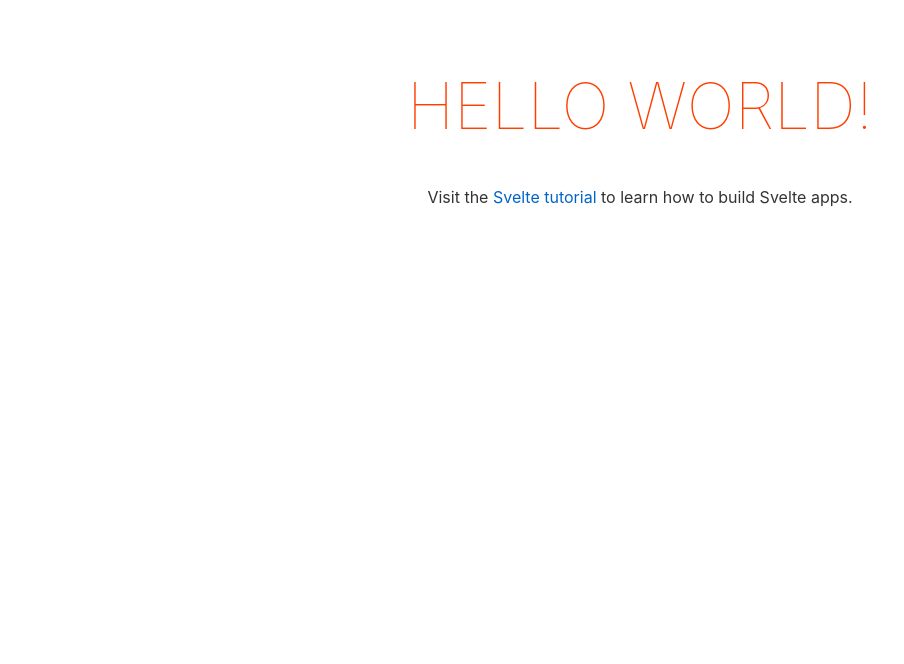
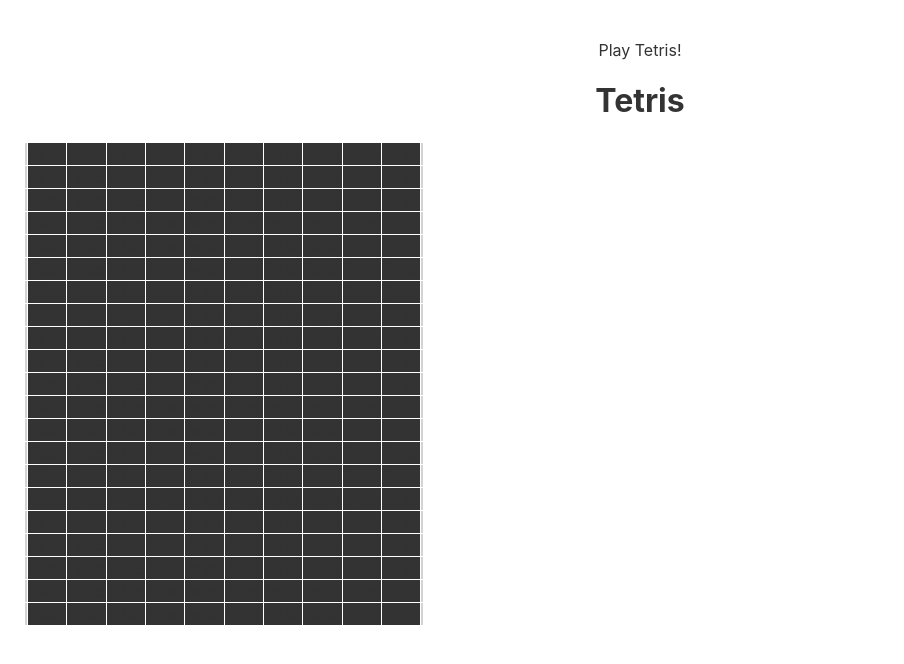
Before and after one commit to B-gooroom/tetris-svelte, a Svelte app: page / in a window 1280 px wide. Shown: the top 664 px of the page, without its empty margins (0-904 px from the left). Built offline with nearby package versions, Linux system fonts and the light colour scheme.

Commit message:
feat: markup

```diff
--- a/package.json
+++ b/package.json
@@ -10,12 +10,14 @@
   "devDependencies": {
     "@rollup/plugin-commonjs": "^17.0.0",
     "@rollup/plugin-node-resolve": "^11.0.0",
+    "node-sass": "^7.0.1",
     "rollup": "^2.3.4",
     "rollup-plugin-css-only": "^3.1.0",
     "rollup-plugin-livereload": "^2.0.0",
     "rollup-plugin-svelte": "^7.0.0",
     "rollup-plugin-terser": "^7.0.0",
-    "svelte": "^3.0.0"
+    "svelte": "^3.0.0",
+    "svelte-preprocess": "^4.10.6"
   },
   "dependencies": {
     "sirv-cli": "^2.0.0"
--- a/public/global.css
+++ b/public/global.css
@@ -61,3 +61,22 @@
 button:focus {
 	border-color: #666;
 }
+
+.playBoard {
+  background-color: #333;
+  width: 240px;
+  height: 400px;
+  border-collapse: collapse;
+}
+
+.playBoard td {
+	border: 1px solid white;
+}
+
+.playBoard td.fill {
+	background-color: aquamarine;
+}
+
+.playBoard td.extra {
+	background-color: lightgrey;
+}
--- a/rollup.config.js
+++ b/rollup.config.js
@@ -4,6 +4,7 @@
 import livereload from 'rollup-plugin-livereload';
 import { terser } from 'rollup-plugin-terser';
 import css from 'rollup-plugin-css-only';
+import sveltePreprocess from 'svelte-preprocess';
 
 const production = !process.env.ROLLUP_WATCH;
 
@@ -41,7 +42,12 @@
 			compilerOptions: {
 				// enable run-time checks when not in production
 				dev: !production
-			}
+			},
+			preprocess: sveltePreprocess({
+				scss: {
+					prependData: ['@import "./src/Tetris.scss";']
+				}
+			})
 		}),
 		// we'll extract any component CSS out into
 		// a separate file - better for performance
--- a/src/App.svelte
+++ b/src/App.svelte
@@ -1,10 +1,11 @@
 <script>
-	export let name;
+  import Header from "./components/Header.svelte";
+  import Tetris from "./components/Tetris.svelte";
 </script>
 
 <main>
-	<h1>Hello {name}!</h1>
-	<p>Visit the <a href="https://svelte.dev/tutorial">Svelte tutorial</a> to learn how to build Svelte apps.</p>
+  <Header />
+  <Tetris />
 </main>
 
 <style>
@@ -15,12 +16,12 @@
     margin: 0 auto;
   }
 
-	h1 {
+  /* h1 {
     color: #ff3e00;
     text-transform: uppercase;
     font-size: 4em;
     font-weight: 100;
-	}
+  } */
 
   @media (min-width: 640px) {
     main {
--- /dev/null
+++ b/src/Tetris.scss
@@ -0,0 +1,3 @@
+.playBoard {
+  background-color: aqua;
+}
--- /dev/null
+++ b/src/components/Header.svelte
@@ -0,0 +1,3 @@
+<header>
+  <p>Play Tetris!</p>
+</header>
--- /dev/null
+++ b/src/components/Tetris.svelte
@@ -0,0 +1,60 @@
+<script>
+  const iBlock = [0, 0];
+  const blocks = [
+    [false, false, false, false, false, false, false, false, false, false],
+    [false, false, false, false, false, false, false, false, false, false],
+    [false, false, false, false, false, false, false, false, false, false],
+    [false, false, false, false, false, false, false, false, false, false],
+    [false, false, false, false, false, false, false, false, false, false],
+    [false, false, false, false, false, false, false, false, false, false],
+    [false, false, false, false, false, false, false, false, false, false],
+    [false, false, false, false, false, false, false, false, false, false],
+    [false, false, false, false, false, false, false, false, false, false],
+    [false, false, false, false, false, false, false, false, false, false],
+    [false, false, false, false, false, false, false, false, false, false],
+    [false, false, false, false, false, false, false, false, false, false],
+    [false, false, false, false, false, false, false, false, false, false],
+    [false, false, false, false, false, false, false, false, false, false],
+    [false, false, false, false, false, false, false, false, false, false],
+    [false, false, false, false, false, false, false, false, false, false],
+    [false, false, false, false, false, false, false, false, false, false],
+    [false, false, false, false, false, false, false, false, false, false],
+    [false, false, false, false, false, false, false, false, false, false],
+    [false, false, false, false, false, false, false, false, false, false],
+    [false, false, false, false, false, false, false, false, false, false],
+  ];
+  const keyEvent = (event) => {
+    switch (event.key) {
+      case "ArrowLeft":
+        // this.directionBar('bar2Direct', -10)
+        console.log("arrowLeft");
+        break;
+      case "ArrowRight":
+        // this.directionBar('bar2Direct', 10)
+        console.log("arrowRight");
+        break;
+      default:
+        break;
+    }
+  };
+</script>
+
+<div>
+  <h1>Tetris</h1>
+  <table class="playBoard">
+    <tbody>
+      <!-- {tetris.map((gridY, i) => ( -->
+      {#each blocks as gridY, i}
+        <tr>
+          <td class="extra" />
+          {#each gridY as gridX, j}
+            <td class={gridX ? "fill" : "empty"}>
+              {gridX}
+            </td>
+          {/each}
+          <td class="extra" />
+        </tr>
+      {/each}
+    </tbody>
+  </table>
+</div>
```
Lines whose indentation alone changed are shown as unchanged.
